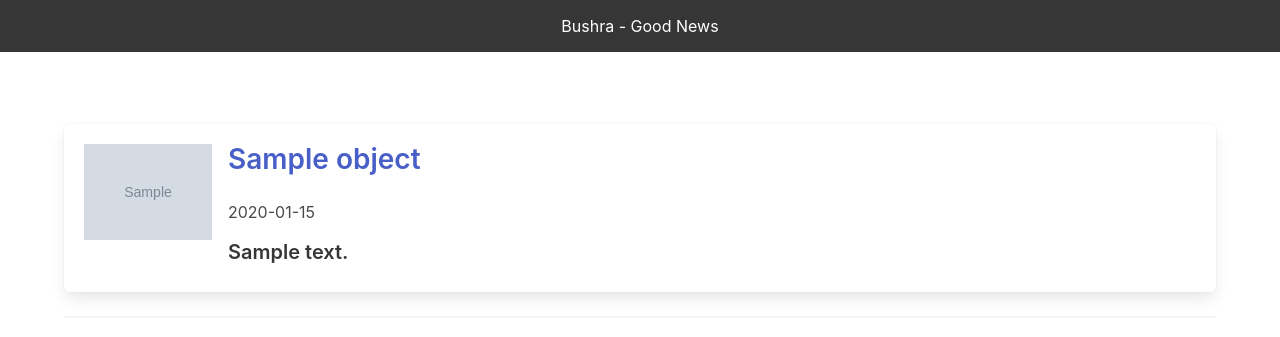
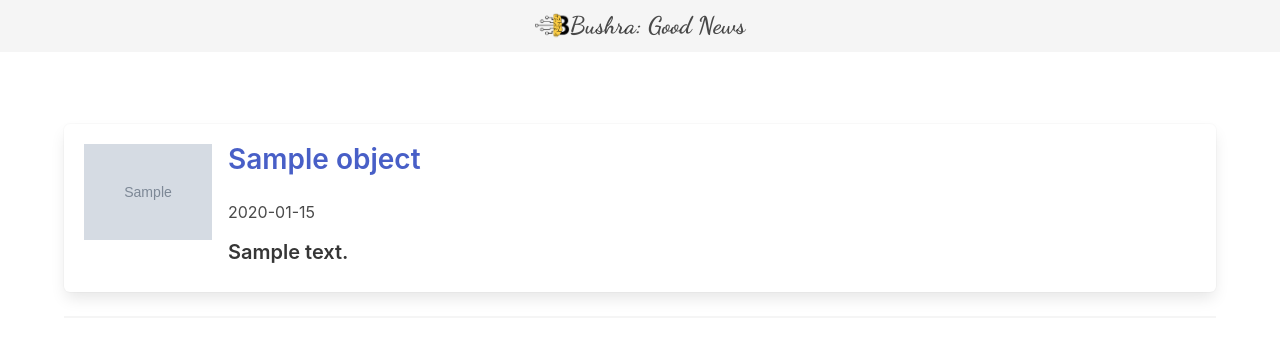
Before and after one commit to MShafquat/Bushra-Good-News, a Django app: template frontend/templates/frontend/news_list.html in a window 1280 px wide. Shown: the top 337 px of the page. Run offline with Django 3.2, Linux system fonts and the light colour scheme; the template is opened without the code that fills it: most values are stand-ins (such as "Sample title", 1, 10 or a date in 2020); grey boxes marked "Sample" are stand-in pictures.

Commit message:
Change navbar style

```diff
--- a/frontend/static/css/style.css
+++ b/frontend/static/css/style.css
@@ -1,3 +1,14 @@
+@import url('https://fonts.googleapis.com/css2?family=Dancing+Script:wght@700&display=swap');
+
+.navbar {
+    height: 2rem;
+    font-size: 1.5rem;
+}
+
+.navbar-brand {
+    font-family: 'Dancing Script', cursive;
+}
+
 .ml-mobile {
     width: 40%;
 }
--- a/frontend/templates/frontend/base.html
+++ b/frontend/templates/frontend/base.html
@@ -5,13 +5,13 @@
     <meta name="viewport" content="width=device-width, initial-scale=1">
     <link rel="stylesheet" href="https://cdn.jsdelivr.net/npm/bulma@0.9.1/css/bulma.min.css">
     {% load static %}
-    <link rel="stylesheet" href="{% static "/css/style.css" %}">
+    <link rel="stylesheet" href="{% static "css/style.css" %}">
     <title>{% block title %}{% endblock %}</title>
 </head>
 <body>
-<nav class="navbar level is-dark" role="navigation" aria-label="main navigation">
+<nav class="navbar level is-light" role="navigation" aria-label="main navigation">
     <p class="navbar-brand level-item has-text-centered">
-        <a class="navbar-item" href="/">Bushra - Good News</a>
+        <a class="navbar-item has-text-weight-semibold" href="/"><img src="{% static "images/logo.png" %}">Bushra: Good News</a>
     </p>
 </nav>
 <section class="section">
```
Also changed, not shown: frontend/static/images/logo.jpg (added), frontend/static/images/logo.png (added).
